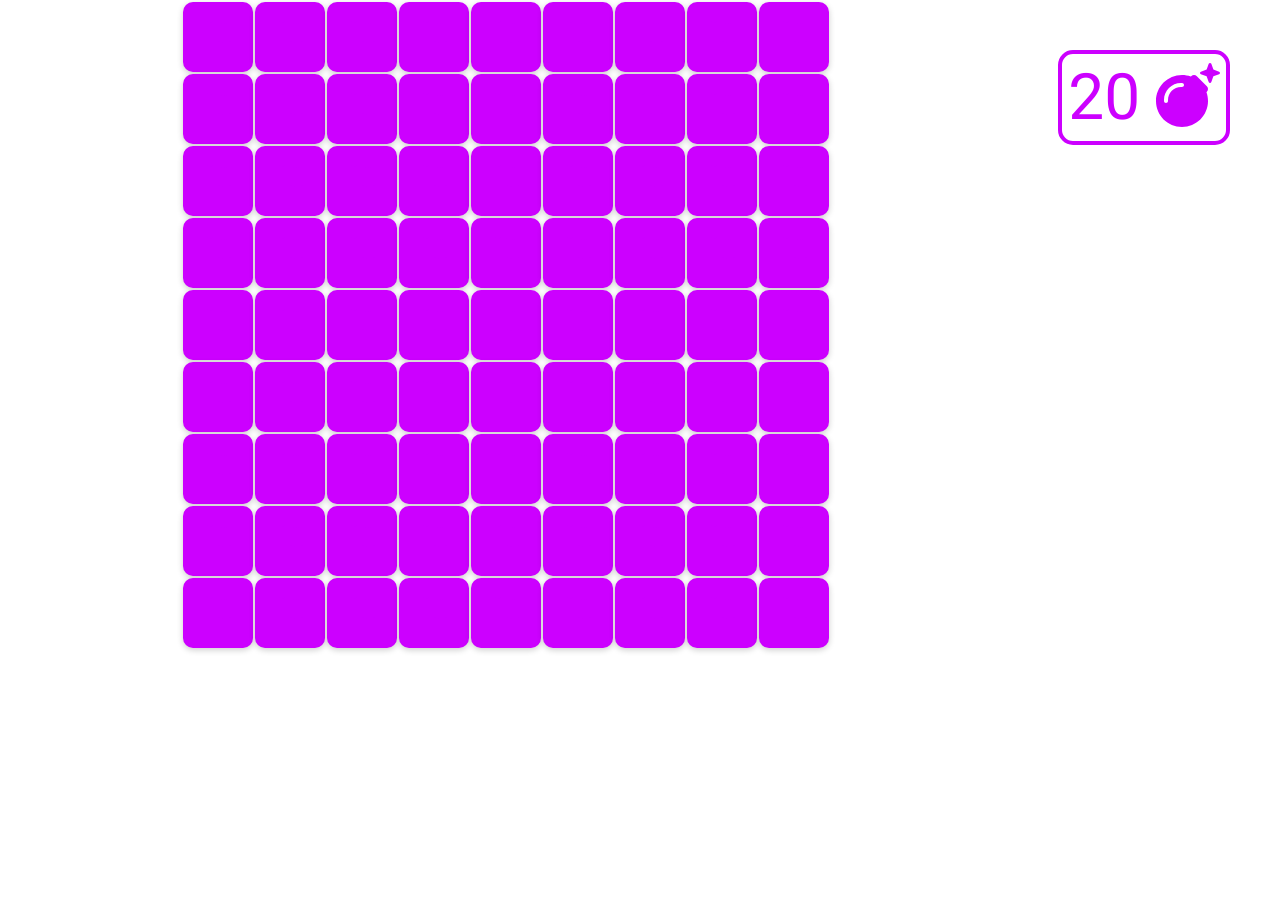
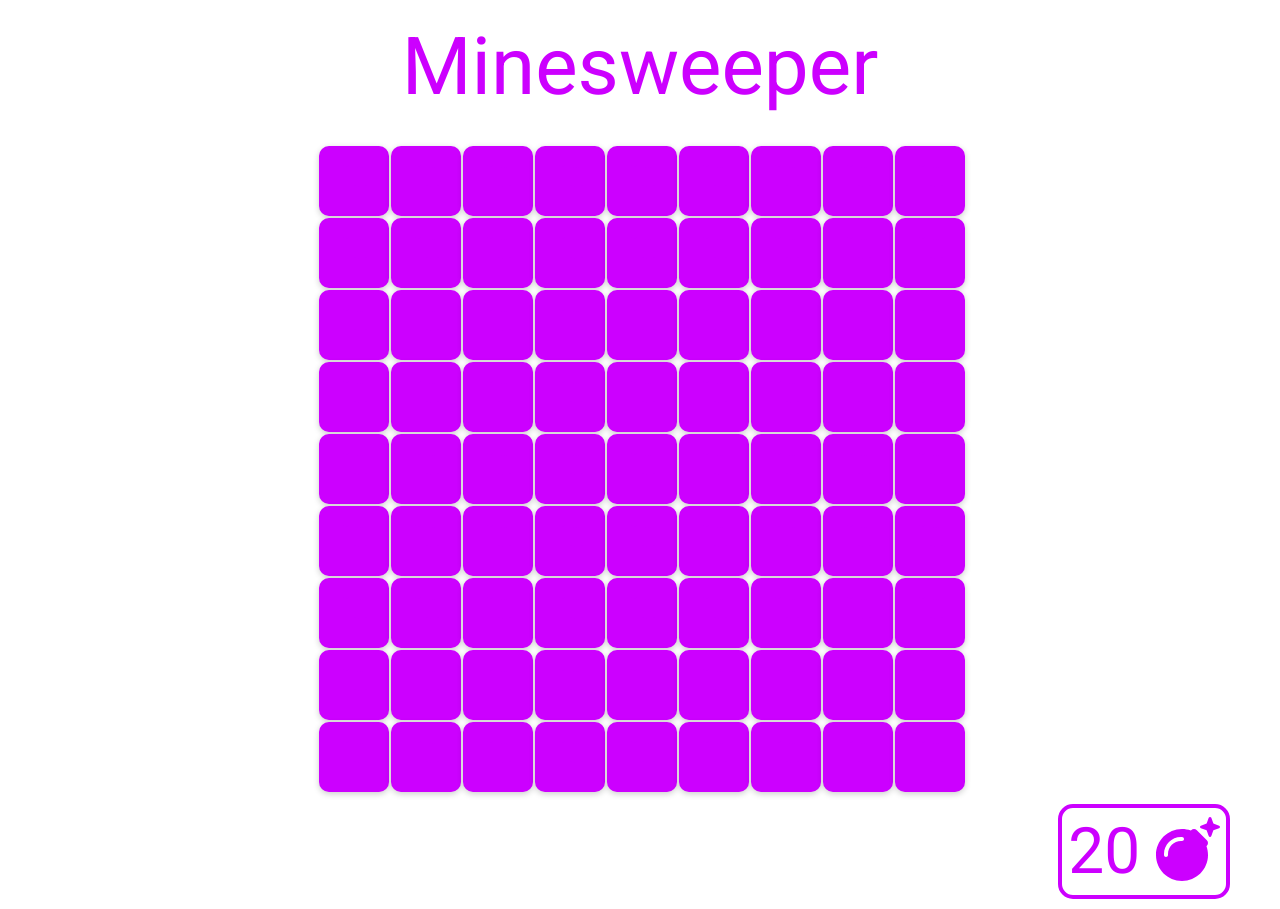
Before and after one commit to Frozzie89/frozzie-minesweeper, an Angular app: page / in a window 1280 px wide. Before the commit the page ends 800 px from the top, so only its background shows below. Built offline with nearby package versions, Linux system fonts and the light colour scheme.

Commit message:
title is displayed on the top

```diff
--- a/src/app/app.component.html
+++ b/src/app/app.component.html
@@ -1,4 +1,5 @@
-<div class="wrapping">
+<div class="container">
+    <app-title></app-title>
+    <app-tile-matrix></app-tile-matrix>
     <app-bomb-counter></app-bomb-counter>
-    <app-tile-matrix></app-tile-matrix>
 </div>
--- a/src/app/app.component.scss
+++ b/src/app/app.component.scss
@@ -0,0 +1,5 @@
+.container {
+    display: flex;
+    justify-content: center;
+    flex-direction: column;
+}
--- a/src/app/app.component.ts
+++ b/src/app/app.component.ts
@@ -2,11 +2,12 @@
 import { RouterOutlet } from '@angular/router';
 import { TileMatrixComponent } from './components/tile-matrix/tile-matrix.component';
 import { BombCounterComponent } from "./components/bomb-counter/bomb-counter.component";
+import { TitleComponent } from "./components/title/title.component";
 
 @Component({
     selector: 'app-root',
     standalone: true,
-    imports: [RouterOutlet, TileMatrixComponent, BombCounterComponent],
+    imports: [RouterOutlet, TileMatrixComponent, BombCounterComponent, TitleComponent],
     templateUrl: './app.component.html',
     styleUrl: './app.component.scss'
 })
--- a/src/app/components/bomb-counter/bomb-counter.component.scss
+++ b/src/app/components/bomb-counter/bomb-counter.component.scss
@@ -1,6 +1,6 @@
 .counter {
     float: right;
-    margin: 50px;
+    margin: 10px 50px 10px;
     color: rgb(204, 0, 255);
     font-family: Roboto, sans-serif;
     font-size: 4em;
--- /dev/null
+++ b/src/app/components/title/title.component.html
@@ -0,0 +1 @@
+<p>Minesweeper</p>
--- /dev/null
+++ b/src/app/components/title/title.component.scss
@@ -0,0 +1,10 @@
+p {
+    color: rgb(204, 0, 255);
+    font-family: Roboto, sans-serif;
+    font-size: 5em;
+    max-width: fit-content;
+    margin-left: auto;
+    margin-right: auto;
+    margin-top: 20px;
+    margin-bottom: 30px;
+}
```
Also changed, not shown: src/app/components/title/title.component.ts (added, +11 -0 lines), 1 other file (tests, documents, lock files or other folders).
